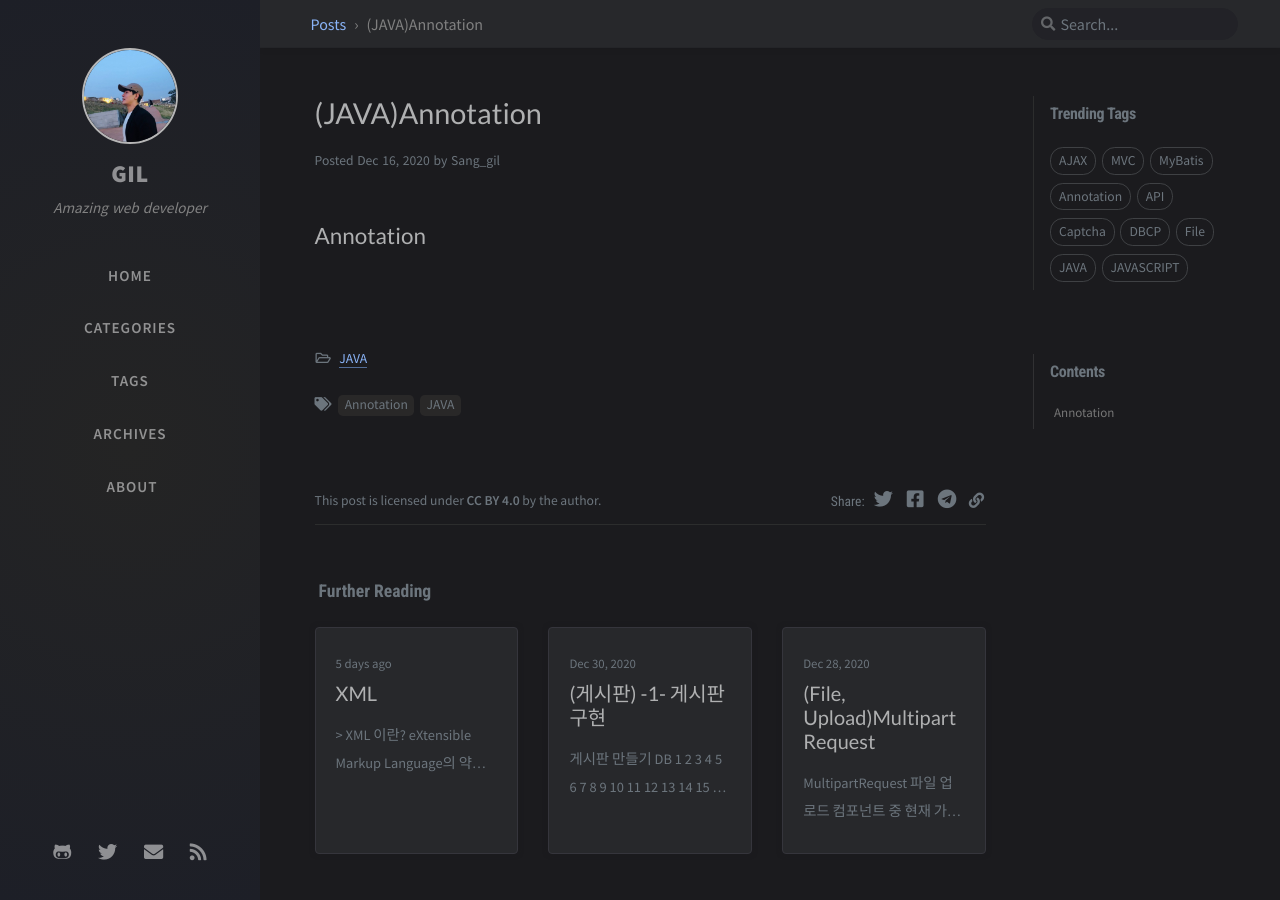
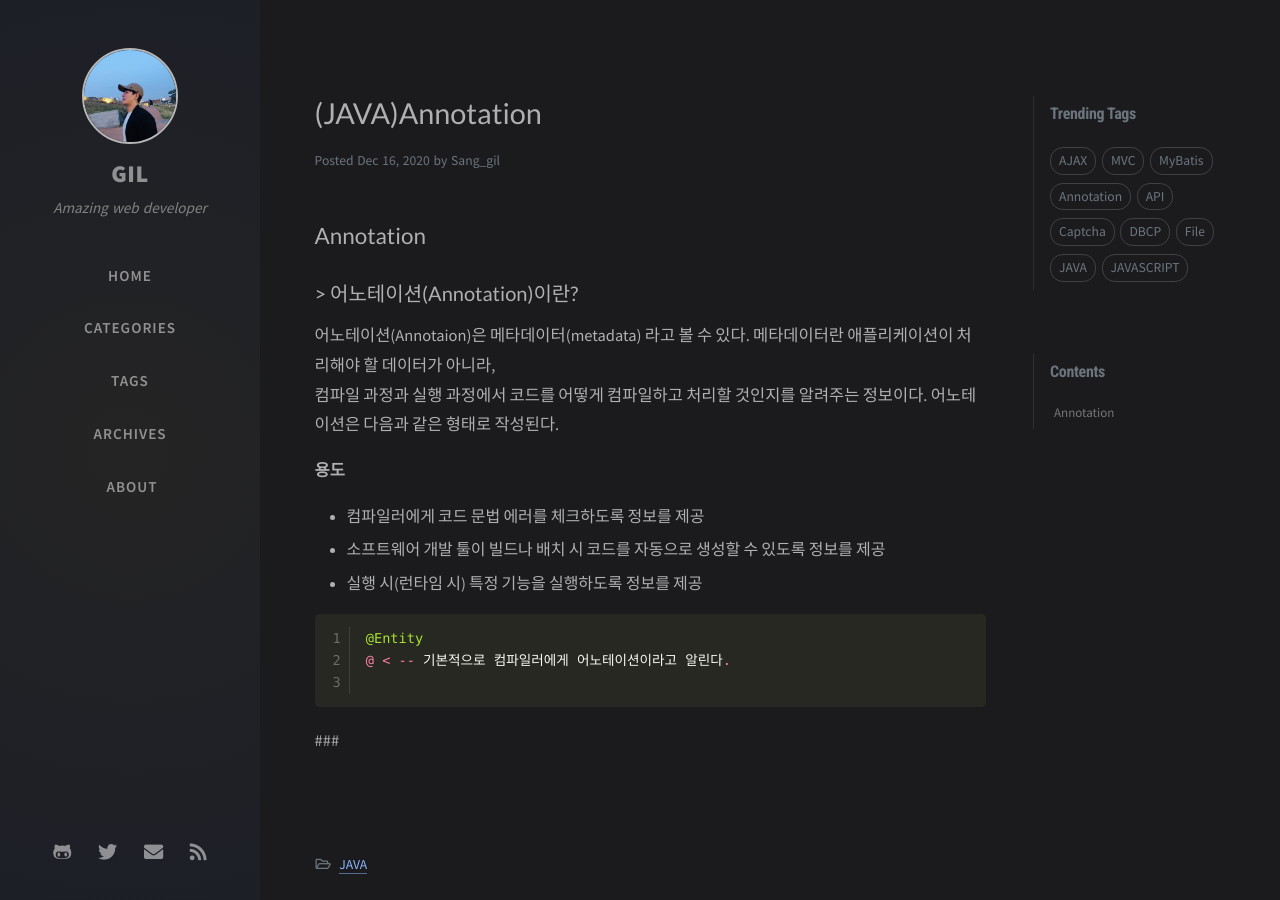
Before and after one commit to fkdl3010/fkdl3010.github.io, a Jekyll site: the page built from _posts/java/2021-01-08-Annotation.md, in a window 1280 px wide and 900 px high. Built offline with Jekyll 4.4.1, drawn with Linux system fonts in a browser that asks for light colours; nearby versions of some CDN libraries; comment, search, counter and statistics services are not loaded.

Commit message:
update 2021-01-10 [post] Annotation

````diff
--- a/_posts/java/2021-01-08-Annotation.md
+++ b/_posts/java/2021-01-08-Annotation.md
@@ -6,3 +6,22 @@ tags: [Annotation, JAVA]
 ---
 
 ## Annotation
+
+### > 어노테이션(Annotation)이란?
+
+어노테이션(Annotaion)은 메타데이터(metadata) 라고 볼 수 있다. 메타데이터란 애플리케이션이 처리해야 할 데이터가 아니라,
+컴파일 과정과 실행 과정에서 코드를 어떻게 컴파일하고 처리할 것인지를 알려주는 정보이다. 어노테이션은 다음과 같은 형태로 작성된다.
+
+**용도**
+
+- 컴파일러에게 코드 문법 에러를 체크하도록 정보를 제공
+- 소프트웨어 개발 툴이 빌드나 배치 시 코드를 자동으로 생성할 수 있도록 정보를 제공
+- 실행 시(런타임 시) 특정 기능을 실행하도록 정보를 제공
+
+```java
+@Entity
+@ < -- 기본적으로 컴파일러에게 어노테이션이라고 알린다.
+
+```
+
+###
````
